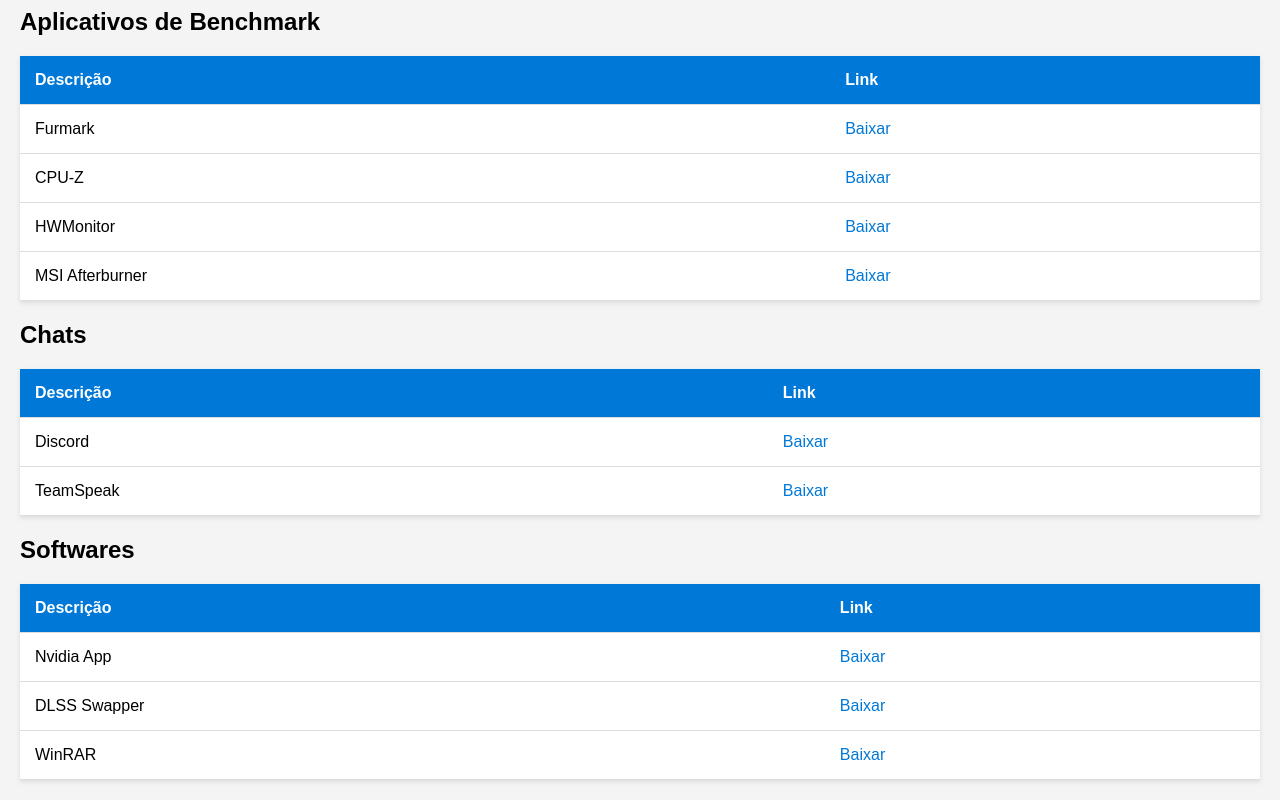
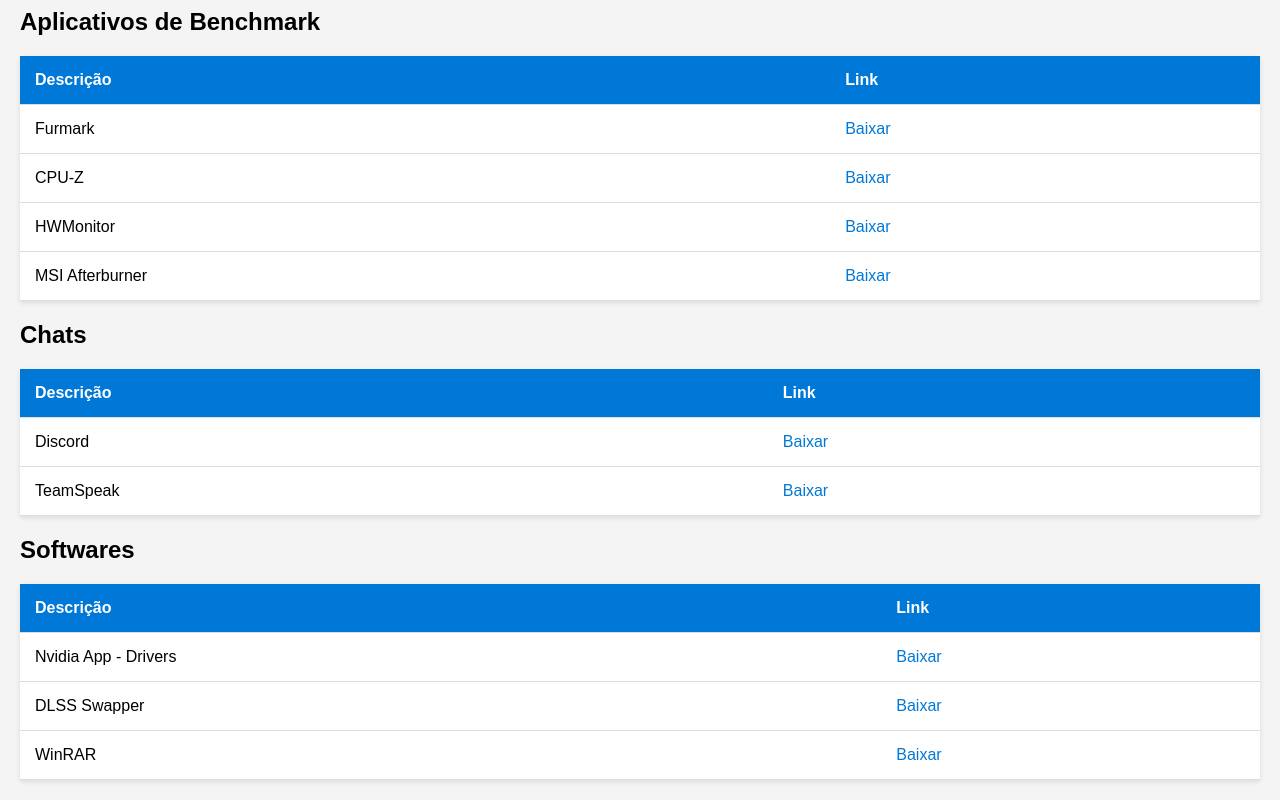
Before and after one commit to NyckolasBotero/Install-Links, a plain HTML site: page index.html in a window 1280 px wide. Shown: the part 903-1703 px from the top of the page. Drawn offline with Linux system fonts and the light colour scheme.

Commit message:
Drivers Nvidia

```diff
--- a/index.html
+++ b/index.html
@@ -179,7 +179,7 @@
         </thead>
         <tbody>
             <tr>
-                <td>Nvidia App</td>
+                <td>Nvidia App - Drivers</td>
                 <td><a href="https://us.download.nvidia.com/nvapp/client/11.0.1.163/NVIDIA_app_v11.0.1.163.exe" target="_blank">Baixar</a></td>
             </tr>
             <tr>
```
